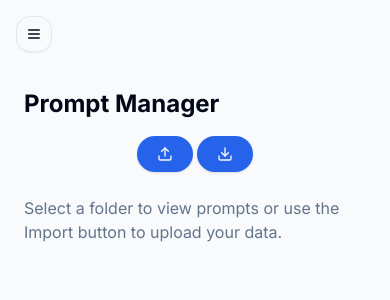
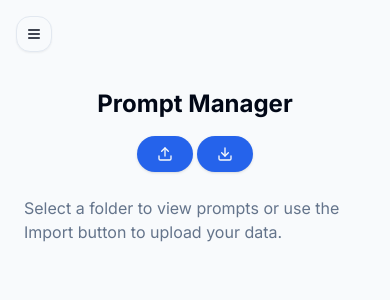
Before and after one commit to Chris4496/prompt-lib, a Next.js app: page / in a window 390 px wide. Shown: the top 300 px of the page. Built offline with nearby package versions, Linux system fonts and the light colour scheme.

Commit message:
Minor mobile style improvement

```diff
--- a/app/page.tsx
+++ b/app/page.tsx
@@ -242,7 +242,7 @@ export default function Home() {
       <div className="flex-1 p-6 overflow-auto">
         <div className="lg:hidden h-16"></div> {/* Spacer for mobile */}
         <div className="flex flex-col gap-4 mb-6 sm:flex-row sm:items-center sm:justify-between">
-          <h1 className="text-2xl font-bold min-w-0 truncate">
+          <h1 className="text-2xl font-bold min-w-0 truncate text-center sm:text-left">
             {selectedFolder ? `${folders.find((f) => f.id === selectedFolder)?.name} Prompts` : "Prompt Manager"}
           </h1>
           <div className="flex items-center justify-center w-full sm:w-auto sm:justify-end gap-1 sm:gap-2 flex-shrink-0">
```
